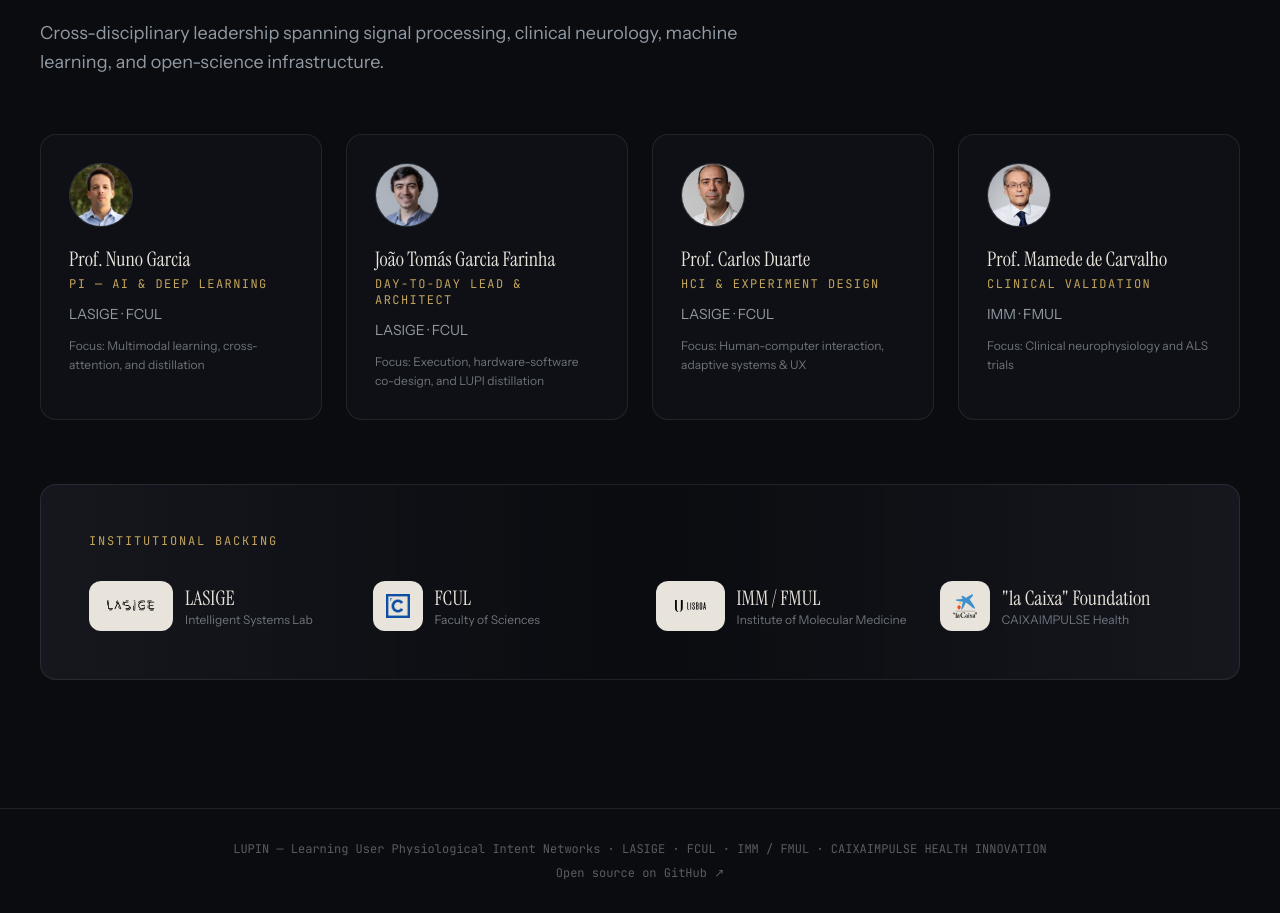
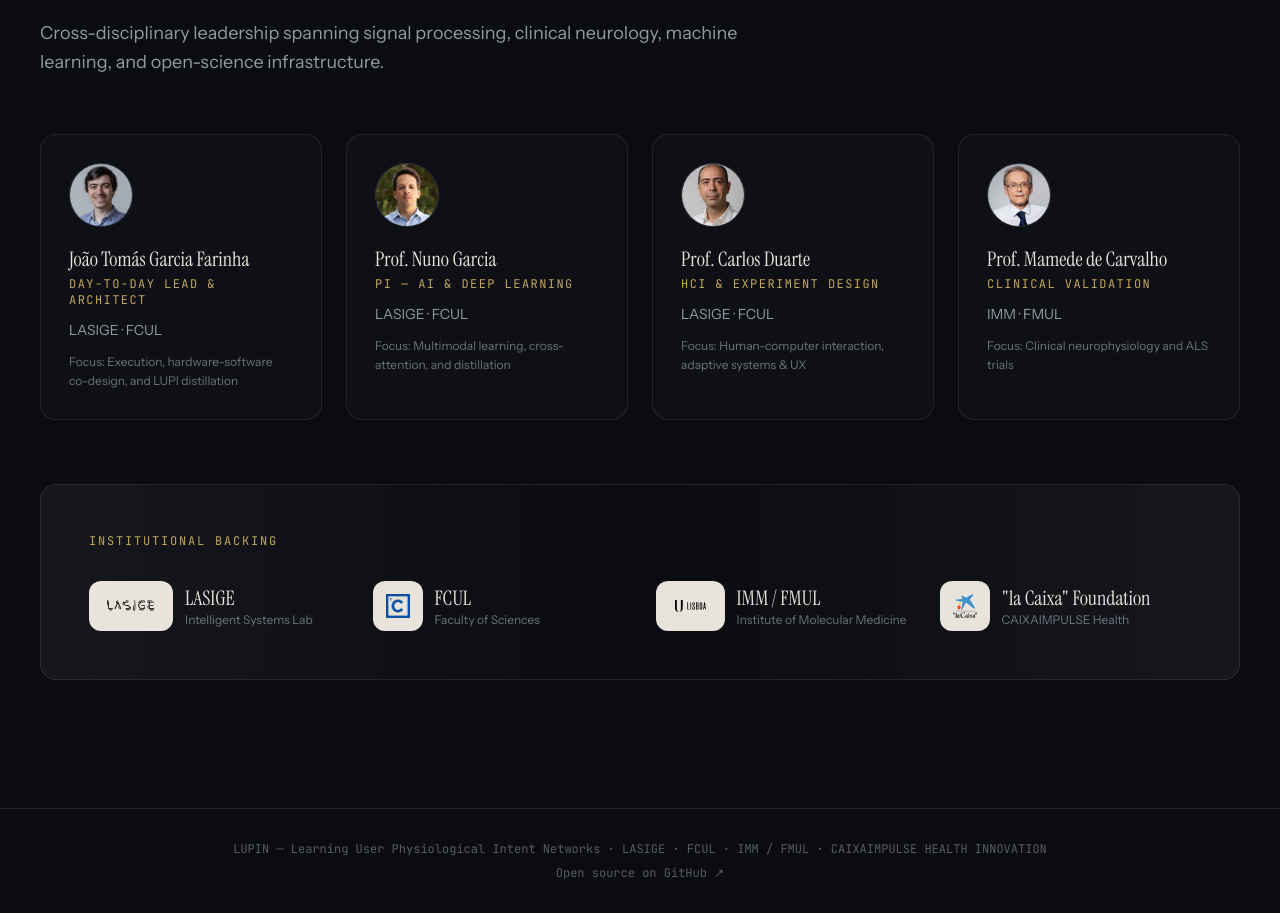
Before and after one commit to JohnGF/lupin, a React (Vite) app: page / in a window 1280 px wide. Shown: the part 6784-7697 px from the top of the page. Built offline with nearby package versions, Linux system fonts and the light colour scheme.

Commit message:
Restore João first (founder lead), Nuno PI second

```diff
--- a/src/components/Consortium.tsx
+++ b/src/components/Consortium.tsx
@@ -4,8 +4,8 @@ import carlosPhoto from "../assets/team/carlos.jpg";
 import mamedePhoto from "../assets/team/mamede.jpg";
 
 const team = [
+  { name: "João Tomás Garcia Farinha", role: "Day-to-Day Lead & Architect", org: "LASIGE · FCUL", focus: "Execution, hardware-software co-design, and LUPI distillation", photo: joaoPhoto },
   { name: "Prof. Nuno Garcia", role: "PI — AI & Deep Learning", org: "LASIGE · FCUL", focus: "Multimodal learning, cross-attention, and distillation", photo: nunoPhoto },
-  { name: "João Tomás Garcia Farinha", role: "Day-to-Day Lead & Architect", org: "LASIGE · FCUL", focus: "Execution, hardware-software co-design, and LUPI distillation", photo: joaoPhoto },
   { name: "Prof. Carlos Duarte", role: "HCI & Experiment Design", org: "LASIGE · FCUL", focus: "Human-computer interaction, adaptive systems & UX", photo: carlosPhoto },
   { name: "Prof. Mamede de Carvalho", role: "Clinical Validation", org: "IMM · FMUL", focus: "Clinical neurophysiology and ALS trials", photo: mamedePhoto },
 ];
```
